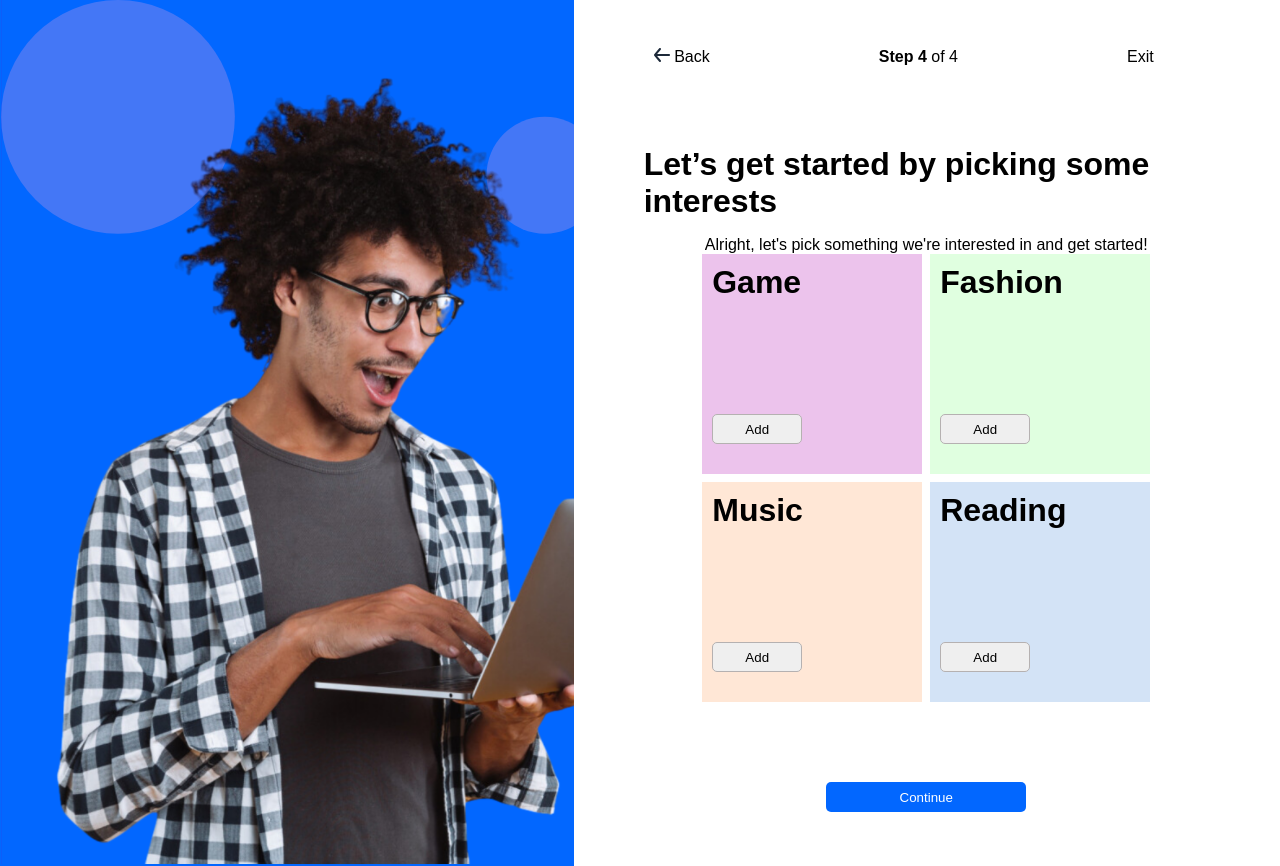
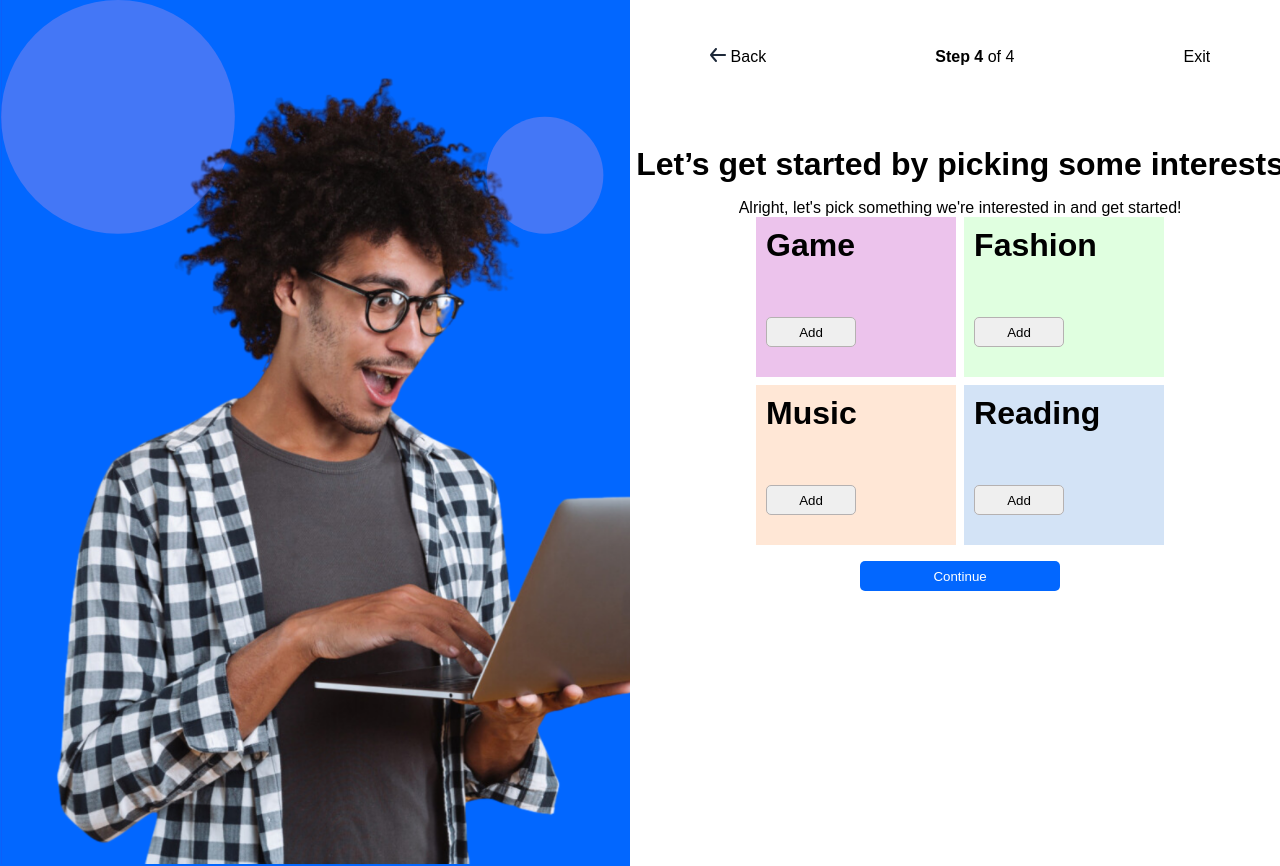
Before and after one commit to amt-daniel-adeabah/fc10component-architecture, a React (Vite) app: page /interest/pick in a window 1280 px wide. Shown: the top 866 px of the page. Built offline with nearby package versions, Linux system fonts and the light colour scheme.

Commit message:
interest and photo updates

```diff
--- a/src/assets/css/Interest.scss
+++ b/src/assets/css/Interest.scss
@@ -95,11 +95,19 @@
 
 @media only screen and (max-width: 1300px) {
     .interest-container {
-        margin: 80px 70px;
-        width: 80%;
+        margin: 80px 5px;
+        width: 100%;
         .interest-column .continue {
-            margin-top: 7rem;
+            margin-top: 5rem;
         }
+        .interest-column .pick-row .pick-button{
+            width: 180px;
+            height: 140px;
+        }
+        .interest-column .pick-continue{
+            margin-top: 1rem;
+        }
+
     }
 
 }
--- a/src/assets/css/Photo.scss
+++ b/src/assets/css/Photo.scss
@@ -40,7 +40,7 @@
   .topbar-container {
     margin: 0 auto;
     .topbar-column .upload {
-        margin-top: 100px;
+        margin-top: 180px;
         background-color: #0267ff;
         color: #fff;
       }
```
